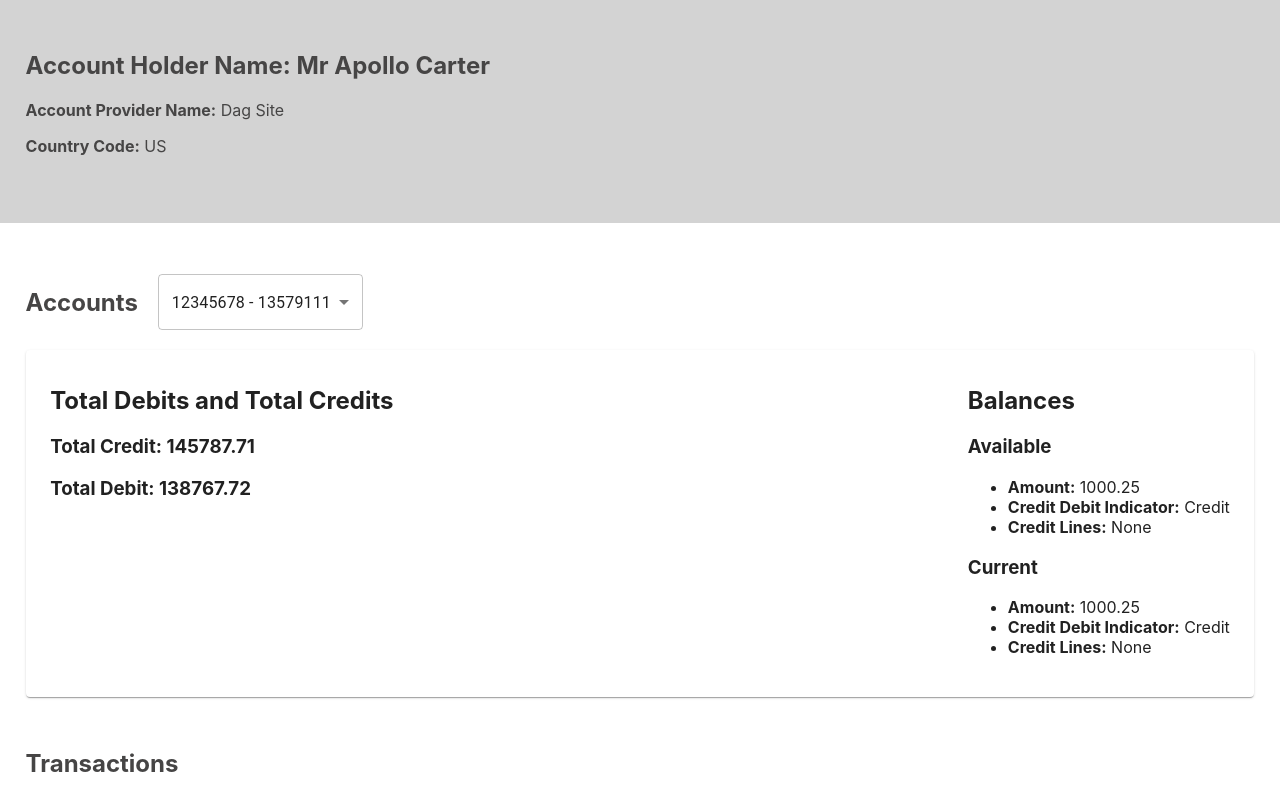
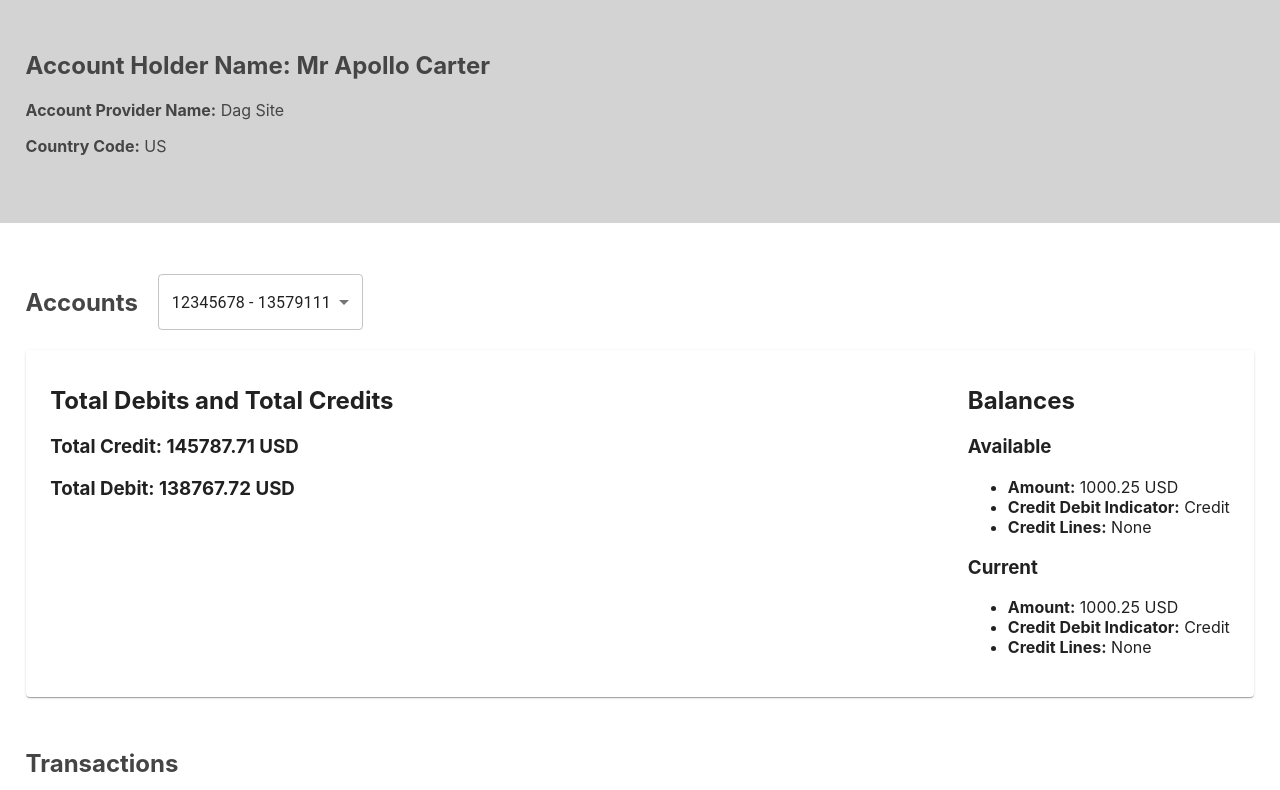
Before and after one commit to ElizavetaBuraya/coding-exercise, a React (Create React App) app: page / in a window 1280 px wide. Shown: the top 790 px of the page. Built offline with nearby package versions, Linux system fonts and the light colour scheme.

Commit message:
Add currency code

```diff
--- a/src/components/CustomerData/CustomerData.tsx
+++ b/src/components/CustomerData/CustomerData.tsx
@@ -50,7 +50,7 @@ const CustomerData: FC<ICustomerData> = ({
 
   const renderBalanceData = (balance: IBalanceStats) => (
     <ul>
-      <li><b>Amount:</b> {balance.amount}</li>
+      <li><b>Amount:</b> {balance.amount} {selectedAccount.currencyCode}</li>
       <li><b>Credit Debit Indicator:</b> {balance.creditDebitIndicator}</li>
       <li><b>Credit Lines:</b> {balance.creditLines.length === 0 ? "None" : balance.creditLines.join(", ")}</li>
     </ul>
@@ -79,8 +79,8 @@ const CustomerData: FC<ICustomerData> = ({
         <CardContent className="customer-card">
           <div>
             <h2>Total Debits and Total Credits</h2>
-            <h3>Total Credit: {calculatedTransactions.totalCredit.toFixed(2)}</h3>
-            <h3>Total Debit: {calculatedTransactions.totalDebit.toFixed(2)}</h3>
+            <h3>Total Credit: {calculatedTransactions.totalCredit.toFixed(2)} {selectedAccount.currencyCode}</h3>
+            <h3>Total Debit: {calculatedTransactions.totalDebit.toFixed(2)} {selectedAccount.currencyCode}</h3>
           </div>
           <div>
             <h2>Balances</h2>
--- a/src/components/Transactions/Transactions.tsx
+++ b/src/components/Transactions/Transactions.tsx
@@ -43,7 +43,7 @@ const Transactions: FC<ITransactions> = ({
       <Card key={transaction.transactionId} className="transaction-card">
         <CardContent className="transaction-card-content">
           <p>{transaction.description}</p>
-          <p>{`${transaction.amount} ${currency}`}</p>
+          <p>{transaction.amount} {currency}</p>
           <p>{new Date(transaction.bookingDate).toLocaleDateString()}</p>
         </CardContent>
       </Card>
```
